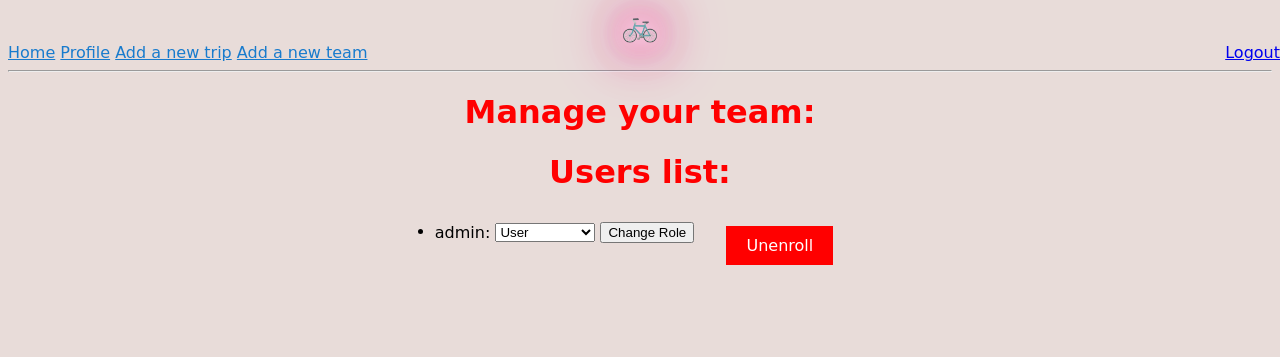
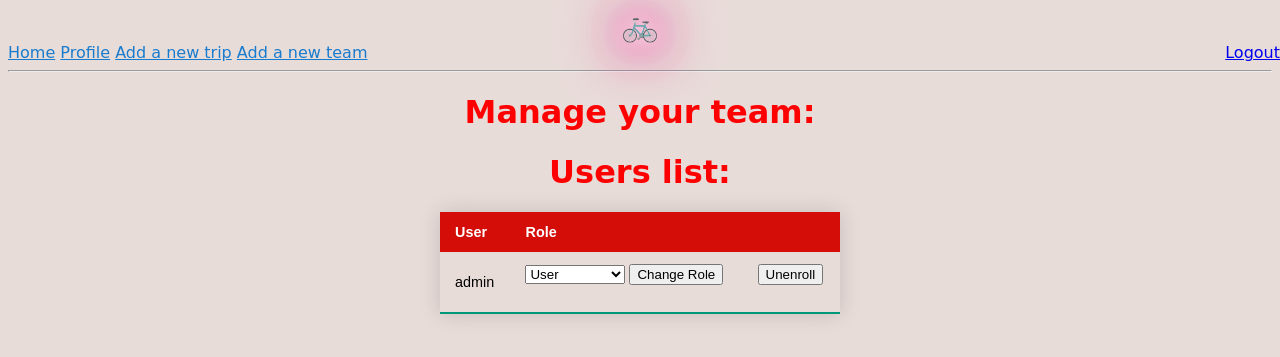
Before and after one commit to bhuvansingla/flask-login, a Flask app: page /manage_team in a window 1280 px wide. Shown: the top 357 px of the page. Run offline with Flask 3, Linux system fonts and the light colour scheme; a user stored in the database is signed in; data comes from the database, SQL or seed files in the repository; tables that the repository leaves empty hold one stand-in row (values such as "Sample post").

Commit message:
31 tables instead of lists (#34)
* put stylesheets in css files. To be organized.

* tables replacing lists

```diff
--- a/static/styles_base.css
+++ b/static/styles_base.css
@@ -113,3 +113,104 @@ ul {
     margin: 4px 2px;
     cursor: pointer;
 }
+
+
+
+.form-container {
+    max-width: 450px;
+    margin: 0 auto;
+    font-size: 0.9em;
+    font-family: sans-serif;
+    box-shadow: 0 0 20px rgba(0, 0, 0, 0.15);
+    padding: 20px;
+    text-align: center;
+}
+
+
+
+.form-container input[type="text"],
+.form-container input[type="email"],
+.form-container input[type="username"],
+.form-container input[type="password"],
+.form-container input[type="password2"] {
+    width: 100%;
+    padding: 12px 15px;
+    margin: 8px 0;
+    box-sizing: border-box;
+    border: 2px solid #ccc;
+    border-radius: 4px;
+}
+
+.form-container input[type="submit"] {
+    background-color: #d40d09;
+    color: #ffffff;
+    padding: 12px 20px;
+    border: none;
+    border-radius: 4px;
+    cursor: pointer;
+}
+
+.form-container input[type="submit"]:hover {
+    background-color: #b80e0a;
+}
+
+
+.form-container input[type="radio"] {
+    display: inline-block;
+    vertical-align: middle;
+    margin-right: 5px;
+}
+
+.form-container label {
+    display: flex;
+    align-items: center;
+    text-align: left;
+    margin-bottom: 5px;
+}
+
+.form-container label span {
+    flex: 1;
+}
+
+/* Adjust radio button text width */
+.form-container label span.radio-text {
+    max-width: 80%;
+}
+
+.styled-table {
+    border-collapse: collapse;
+    margin: 0 auto;
+    font-size: 0.9em;
+    font-family: sans-serif;
+    min-width: 400px;
+    box-shadow: 0 0 20px rgba(0, 0, 0, 0.15);
+}
+
+.styled-table thead tr {
+    background-color: #d40d09;
+    color: #ffffff;
+    text-align: left;
+}
+
+.styled-table th,
+.styled-table td {
+    padding: 12px 15px;
+}
+
+.styled-table tbody tr {
+    border-bottom: 1px solid #dddddd;
+}
+
+.styled-table tbody tr:nth-of-type(even) {
+    background-color: #f3f3f3;
+}
+
+.styled-table tbody tr:last-of-type {
+    border-bottom: 2px solid #009879;
+}
+
+.styled-table tbody tr.active-row {
+    font-weight: bold;
+    color: #009879;
+
+}
--- a/static/styles_manage_team.css
+++ b/static/styles_manage_team.css
@@ -41,3 +41,41 @@ ul {
     margin: 4px 2px;
     cursor: pointer;
 }
+
+
+.styled-table {
+    border-collapse: collapse;
+    margin: 0 auto;
+    font-size: 0.9em;
+    font-family: sans-serif;
+    min-width: 400px;
+    box-shadow: 0 0 20px rgba(0, 0, 0, 0.15);
+}
+
+.styled-table thead tr {
+    background-color: #d40d09;
+    color: #ffffff;
+    text-align: left;
+}
+
+.styled-table th,
+.styled-table td {
+    padding: 12px 15px;
+}
+
+.styled-table tbody tr {
+    border-bottom: 1px solid #dddddd;
+}
+
+.styled-table tbody tr:nth-of-type(even) {
+    background-color: #f3f3f3;
+}
+
+.styled-table tbody tr:last-of-type {
+    border-bottom: 2px solid #009879;
+}
+
+.styled-table tbody tr.active-row {
+    font-weight: bold;
+    color: #009879;
+}
--- a/templates/login.html
+++ b/templates/login.html
@@ -4,7 +4,7 @@
 <center>
     <h1 style="color:red">Sign In</h1>
     <p>New User? <a href="{{ url_for('register') }}">Click to Register!</a></p>
-    <form action="" method="post" novalidate>
+    <form action="" method="post" novalidate class="form-container">
         {{ form.hidden_tag() }}
         <p>
             {{ form.username.label }}<br>
--- a/templates/manage_team.html
+++ b/templates/manage_team.html
@@ -15,44 +15,50 @@
 <center>
     <h1 style="color:red">Users list: </h1>
     <div class="post-container">
-        <ul class="list-unstyled text-justify" style="text-align: justify;">
+        <div class="post-container">
+            <table class="styled-table">
+                <thead>
+                    <tr>
+                        <th>User</th>
+                        <th>Role</th>
+                        <th></th>
+                    </tr>
+                </thead>
+                <tbody>
                     {% for user in users %}
-            <div class="post-container">
-                <div class="post-info">
-                    <div class="row">
-                        <li>
-                            <div class="form-link-container" style="display: flex; align-items: center;">
-                                <!-- change_role.html -->
+                    <tr>
+                        <td>{{ user.username }}</td>
+                        <td>
                             <form method="POST" action="{{ url_for('change_role') }}">
                                 <input type="hidden" name="user_id" value="{{ user.id }}">
-                                    <label for="role" style="vertical-align: middle;">{{user.username}}:</label>
-                                    <select name="role" id="role">
-                                        {%if user.role =="user"%}
+                                <select name="role">
+                                    {% if user.role == "user" %}
                                     <option value="user" selected>User</option>
-                                        {%else%}
+                                    {% else %}
                                     <option value="user">User</option>
-                                        {%endif%}
-                                        {% if user.role=='team_leader' %}
+                                    {% endif %}
+                                    {% if user.role == "team_leader" %}
                                     <option value="team_leader" selected>Team Leader</option>
                                     {% else %}
                                     <option value="team_leader">Team Leader</option>
-                                        {%endif%}
+                                    {% endif %}
                                 </select>
                                 <input type="submit" value="Change Role">
                             </form>
-                                <div class="unenroll-button-container" style="display: inline;">
-                                    <span style="margin-right: 10px;">&nbsp;</span>
-                                    <a class="unenroll-button"
-                                        href="{{url_for('unenroll_from_team',team_id=team.id,user_id=user.id)}}"
-                                        style="vertical-align: middle;">Unenroll</a>
+                        </td>
+                        <td>
+                            <form method="POST"
+                                action="{{ url_for('unenroll_from_team', team_id=team.id, user_id=user.id) }}">
+                                <input type="hidden" name="user_id" value="{{ user.id }}">
+                                <input type="submit" value="Unenroll">
+                            </form>
+                        </td>
+                    </tr>
+                    {% endfor %}
+                </tbody>
+            </table>
         </div>
-                            </div>
-                        </li>
-                    </div>
-                </div>
-            </div>
-            {% endfor %}
-        </ul>
+
 
     </div>
 </center>
--- a/templates/register.html
+++ b/templates/register.html
@@ -2,7 +2,7 @@
 
 {% block content %}<center>
     <h1 style="color:red">Register</h1>
-    <form action="" method="post">
+    <form action="" method="post" class="form-container">
         {{ form.hidden_tag() }}
         <p>
             {{ form.username.label }}<br>
--- a/templates/user_profile.html
+++ b/templates/user_profile.html
@@ -8,7 +8,7 @@
 
 <center>
     <h1 style="color:red">Your profile settings</h1>
-    <form method="POST">
+    <form class="form-container" method="POST">
         {{ form.hidden_tag() }}
         <p>
             {{ form.username.label }} {{ form.username() }}
@@ -25,7 +25,6 @@
         <p>
             {{ form.submit }}
         </p>
-
     </form>
 </center>
 
```
Also changed, not shown: static/styles_user_profile.css (+37 -0 lines), templates/new_trip.html (+5 -2 lines), templates/team_details.html (+28 -23 lines). Lines whose indentation alone changed are shown as unchanged.
